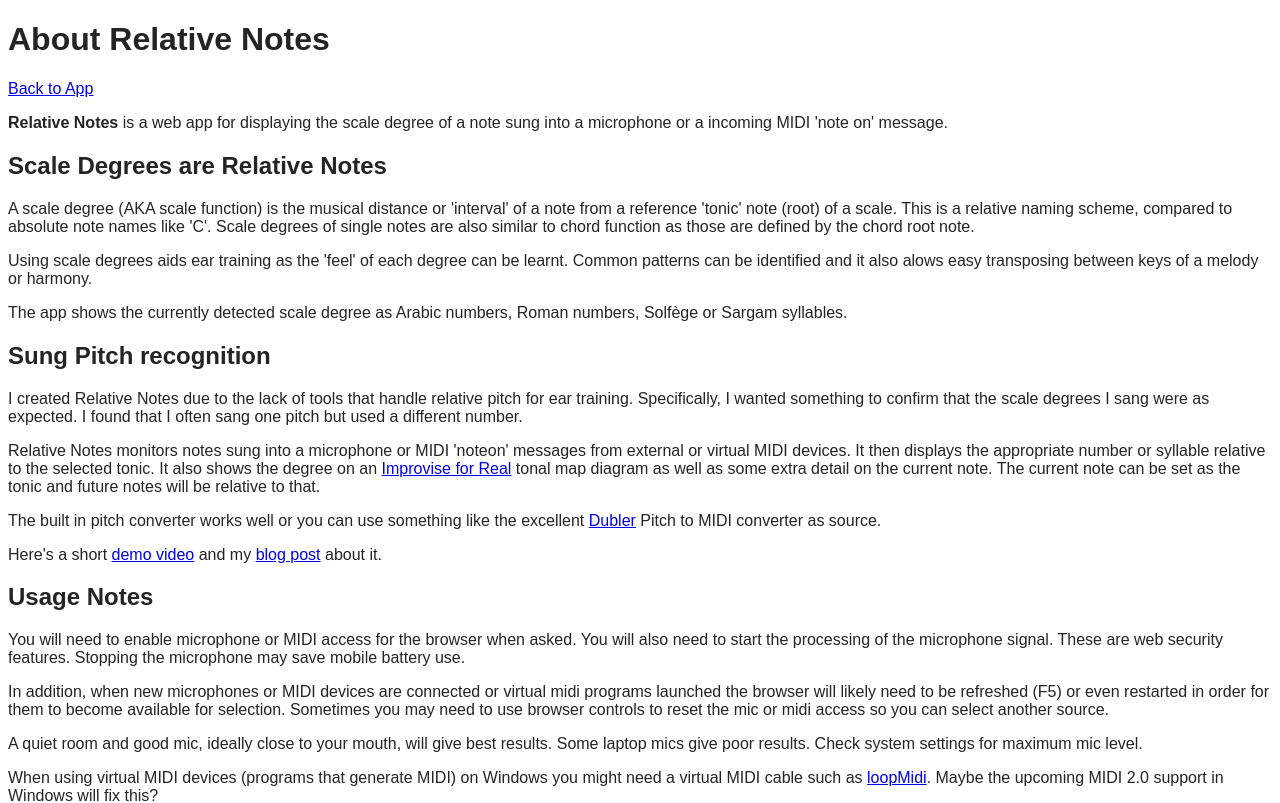
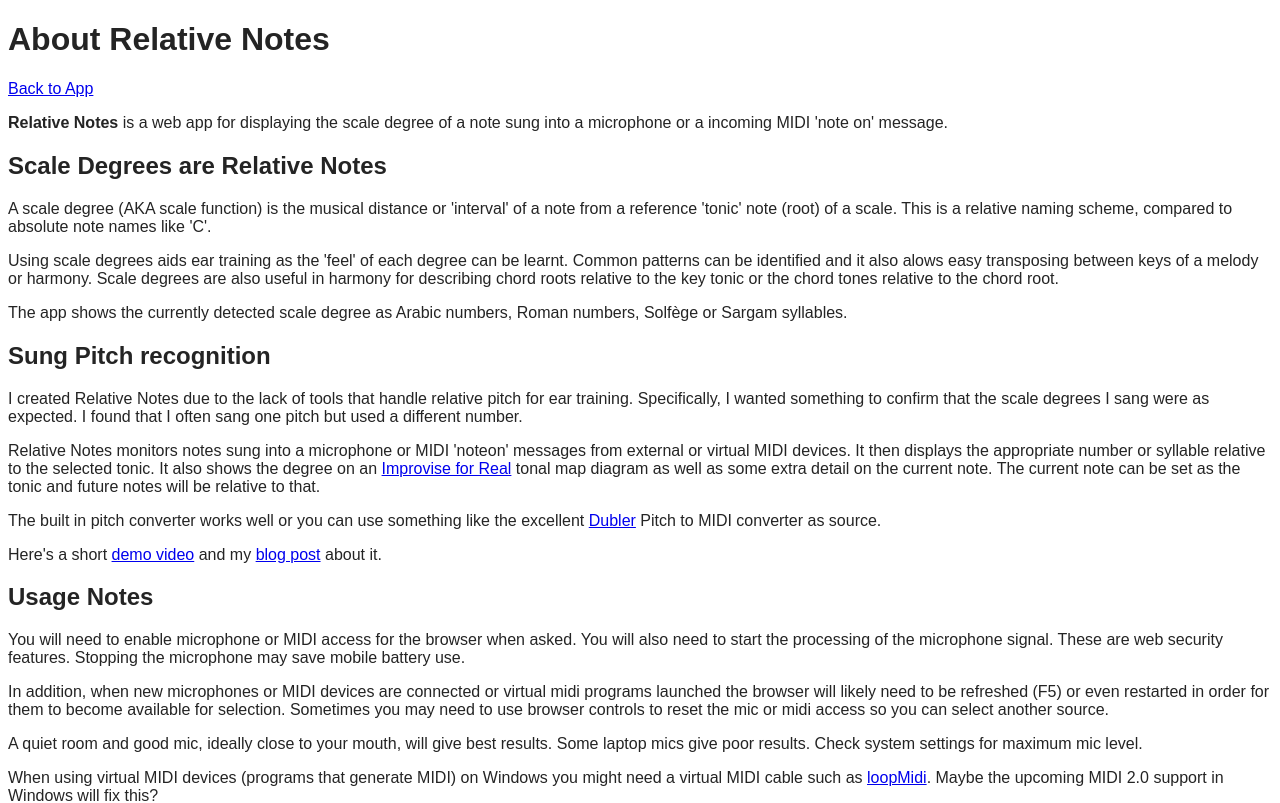
Before and after one commit to music-practice-tools/relative-notes, a SvelteKit app: page /about in a window 1280 px wide. Shown: the top 803 px of the page. Built offline with nearby package versions, Linux system fonts and the light colour scheme.

Commit message:
Update +page.svelte

```diff
--- a/src/routes/about/+page.svelte
+++ b/src/routes/about/+page.svelte
@@ -13,10 +13,10 @@
 </p>
 <h2>Scale Degrees are Relative Notes</h2>
 <p>
-A scale degree (AKA scale function) is the musical distance or 'interval' of a note from a reference 'tonic' note (root) of a scale. This is a relative naming scheme, compared to absolute note names like 'C'. Scale degrees of single notes are also similar to chord function as those are defined by the chord root note.
+A scale degree (AKA scale function) is the musical distance or 'interval' of a note from a reference 'tonic' note (root) of a scale. This is a relative naming scheme, compared to absolute note names like 'C'.
 </p>
 <p>
-Using scale degrees aids ear training as the 'feel' of each degree can be learnt. Common patterns can be identified and it also alows easy transposing between keys of a melody or harmony.
+Using scale degrees aids ear training as the 'feel' of each degree can be learnt. Common patterns can be identified and it also alows easy transposing between keys of a melody or harmony. Scale degrees are also useful in harmony for describing chord roots relative to the key tonic or the chord tones relative to the chord root.
 </p>
 <p>
 The app shows the currently detected scale degree as Arabic numbers, Roman numbers, Solfège or Sargam syllables.
```
